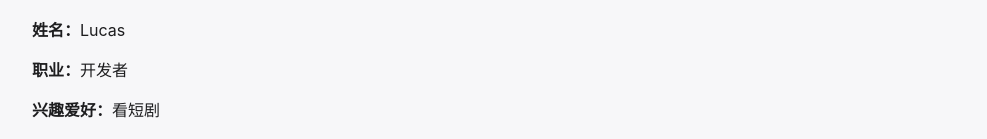
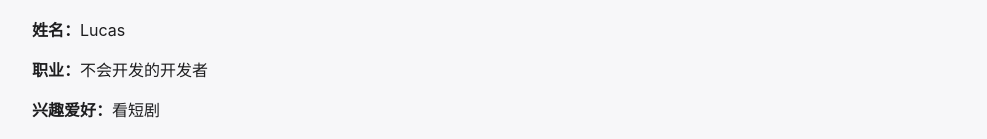
Before and after one commit to isxuefang77-hue/DevFestShenzhen2025, a plain HTML site: page about.html in a window 1280 px wide. Shown: the part 204-343 px from the top of the page, without its empty margins (146-1133 px from the left). Drawn offline with Linux system fonts and the light colour scheme.

Commit message:
更新职业信息：改为 不会开发的开发者

```diff
--- a/about.html
+++ b/about.html
@@ -23,7 +23,7 @@
   <main class="container">
     <h2>个人信息</h2>
     <p><strong>姓名：</strong>Lucas</p>
-    <p><strong>职业：</strong>开发者</p>
+    <p><strong>职业：</strong>不会开发的开发者</p>
     <p><strong>兴趣爱好：</strong>看短剧</p>
     <p><strong>联系方式：</strong><a href="mailto:isxuefang@qq.com">isxuefang@qq.com</a></p>
 
```
